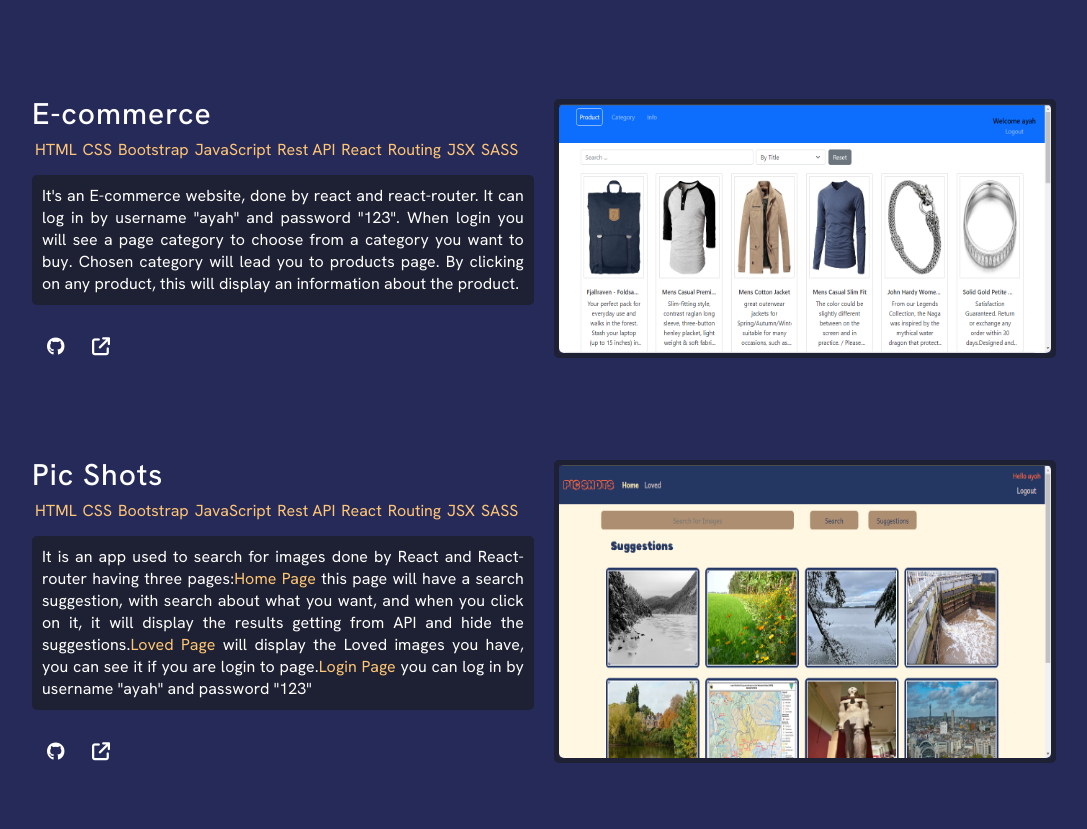
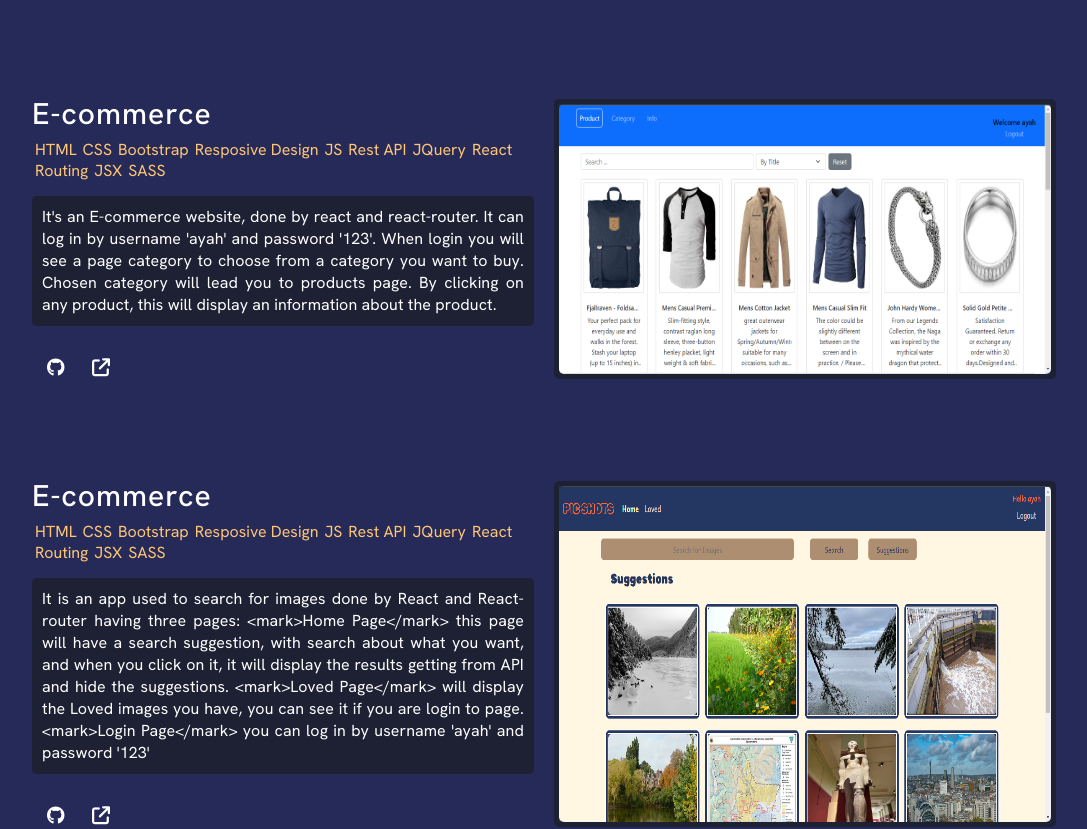
Before and after one commit to AyahDweikat/ayah-dweikat-portfolio, a React (Create React App) app: page / in a window 1280 px wide. Shown: the part 2180-3009 px from the top of the page, without its empty margins (96-1183 px from the left). Built offline with nearby package versions, Linux system fonts and the light colour scheme.

Commit message:
display projects by mapping

```diff
--- a/src/Components/Projects/Projects.jsx
+++ b/src/Components/Projects/Projects.jsx
@@ -1,16 +1,56 @@
 import React from "react";
-import facebookWebsite from './images/facebook-simulation-img.webp'
-import coffeeWebsite from './images/coffee-website-img.webp'
-import ECommerce from './images/e-commerce-img.webp'
-import picShots from './images/pic-shots-img.webp'
-import './projects.css';
+
+import "./projects.css";
+
+import { projectsData } from "./projectUtils";
 
 function Projects() {
   return (
     <section id="projects" className="projects">
       <div className="container">
         <h2>My Projects</h2>
-        <div className="project">
+        {projectsData.map((project, id) => {
+          return (
+            <div key={id} className="project">
+              <div className="project-info">
+                <h3>{project.title}</h3>
+                <div className="tech-stack">
+                  {project.techStack.map((tech, id)=>{
+                    return (
+                      <span key={id}>{tech}</span>
+                    )
+                  })}
+                </div>
+                <p>
+                  {project.description}
+                </p>
+                <div>
+                  <a
+                    title="GitHub"
+                    target="_blank"
+                    rel="noreferrer"
+                    href={project.gitHubURL}
+                  >
+                    <i className="fa-brands fa-github" />
+                  </a>
+                  <a
+                    title="Demo"
+                    target="_blank"
+                    rel="noreferrer"
+                    href={project.siteURL}
+                  >
+                    <i className="fa-solid fa-arrow-up-right-from-square" />
+                  </a>
+                </div>
+              </div>
+              <div className="project-img">
+                <img src={project.imgSRC} alt="Img for facebook Site" />
+              </div>
+            </div>
+          );
+        })}
+
+        {/* <div className="project">
           <div className="project-info">
             <h3>Facebook Simulation</h3>
             <div className="tech-stack">
@@ -163,8 +203,8 @@ function Projects() {
               display the results getting from API and hide the suggestions.
               <mark>Loved Page</mark> will display the Loved images you have,
               you can see it if you are login to page.
-              <mark>Login Page</mark> you can log in by username "ayah" and
-              password "123"
+              <mark>Login Page</mark> you can log in by username 'ayah' and
+              password '123'
             </p>
             <div>
               <a
@@ -188,7 +228,7 @@ function Projects() {
           <div className="project-img">
             <img src={picShots} alt="Img for a site" />
           </div>
-        </div>
+        </div> */}
       </div>
     </section>
   );
--- /dev/null
+++ b/src/Components/Projects/projectUtils.jsx
@@ -0,0 +1,74 @@
+import facebookWebsite from './images/facebook-simulation-img.webp'
+import coffeeWebsite from './images/coffee-website-img.webp'
+import ECommerce from './images/e-commerce-img.webp'
+import picShots from './images/pic-shots-img.webp'
+
+export const projectsData = [
+  {
+    title: "Facebook Simulation",
+    techStack: ["HTML", "CSS", "Bootstrap", "Resposive Design"],
+    description:
+      "Facebook Simulation project having few pages from Facebook App such as pages for sign-up, Login, home, watch, notifications, profile and messenger. It is have done using HTML, CSS, HTML5, CSS3 and Bootstrap. In addition to that it is responsive design for such different pages.",
+    gitHubURL: "https://github.com/AyahDweikat/FacebookSimulation",
+    siteURL: "https://ayahdweikat.github.io/FacebookSimulation/",
+    imgSRC: facebookWebsite,
+  },
+  {
+    title: "Coffee Website",
+    techStack: [
+      "HTML",
+      "CSS",
+      "Bootstrap",
+      "Resposive Design",
+      "JS",
+      "Rest API",
+      "JQuery",
+    ],
+    description:
+      "It's a coffeeshop website, done by using HTML, CSS, HTML5, CSS3, Bootstrap, JavaScript JQuery in some parts. It is a responsive Design for all pages.This website Getting some data from Fake API, and other data can be added from user by crud ways in JS and display in the menu page.",
+    gitHubURL: "https://github.com/AyahDweikat/coffee-website",
+    siteURL: "https://ayahdweikat.github.io/coffee-website/",
+    imgSRC: coffeeWebsite,
+  },
+  {
+    title: "E-commerce",
+    techStack: [
+      "HTML",
+      "CSS",
+      "Bootstrap",
+      "Resposive Design",
+      "JS",
+      "Rest API",
+      "JQuery",
+      "React",
+      "Routing",
+      "JSX",
+      "SASS",
+    ],
+    description:
+      "It's an E-commerce website, done by react and react-router. It can log in by username 'ayah' and password '123'. When login you will see a page category to choose from a category you want to buy. Chosen category will lead you to products page. By clicking on any product, this will display an information about the product.",
+    gitHubURL: "https://github.com/AyahDweikat/E-commerce",
+    siteURL: "https://ayahdweikat.github.io/E-commerce/",
+    imgSRC: ECommerce,
+  },
+  {
+    title: "E-commerce",
+    techStack: [
+      "HTML",
+      "CSS",
+      "Bootstrap",
+      "Resposive Design",
+      "JS",
+      "Rest API",
+      "JQuery",
+      "React",
+      "Routing",
+      "JSX",
+      "SASS",
+    ],
+    description: `It is an app used to search for images done by React and React-router having three pages: <mark>Home Page</mark> this page will have a search suggestion, with search about what you want, and when you click on it, it will display the results getting from API and hide the suggestions. <mark>Loved Page</mark> will display the Loved images you have, you can see it if you are login to page. <mark>Login Page</mark> you can log in by username 'ayah' and password '123'`,
+    gitHubURL: "https://github.com/AyahDweikat/pic-shots",
+    siteURL: "https://ayahdweikat.github.io/pic-shots/",
+    imgSRC: picShots,
+  },
+];
```
